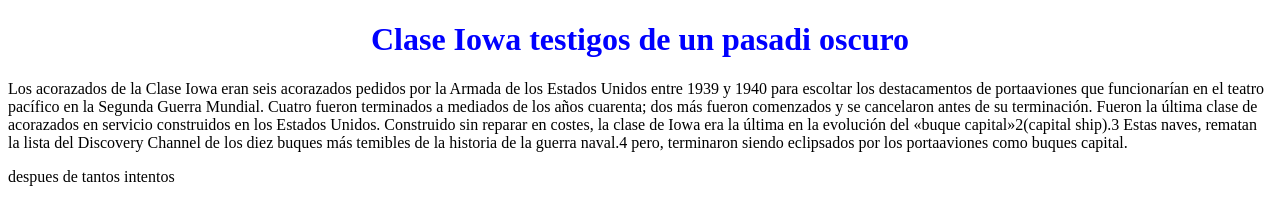
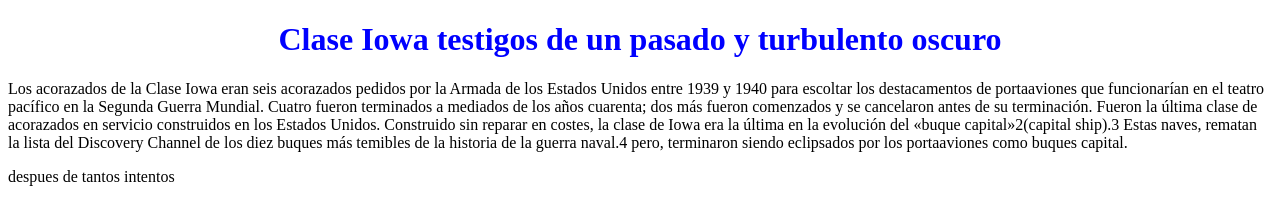
Before and after one commit to juan1214s/aprendiendoGIT, a plain HTML site: page index.html in a window 1280 px wide. Drawn offline with Linux system fonts and the light colour scheme.

Commit message:
coregi el tilulo
porq quise

```diff
--- a/index.html
+++ b/index.html
@@ -9,7 +9,7 @@
   <body>
     <div class="contaiener">
         <div id="titulo">
-            <h1>Clase Iowa testigos de un pasadi oscuro </h1>
+            <h1>Clase Iowa testigos de un pasado y turbulento oscuro </h1>
 
         </div>
       <p>
```
